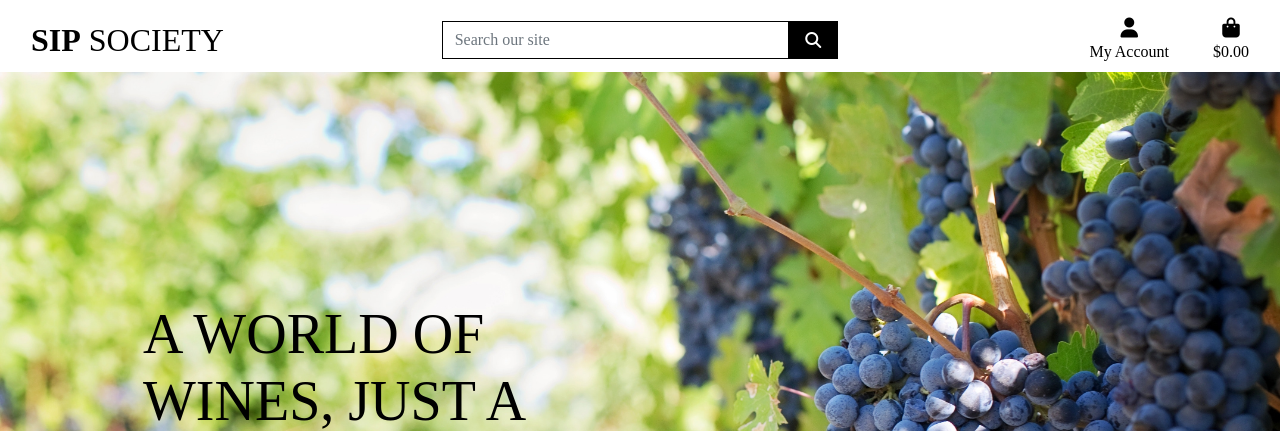
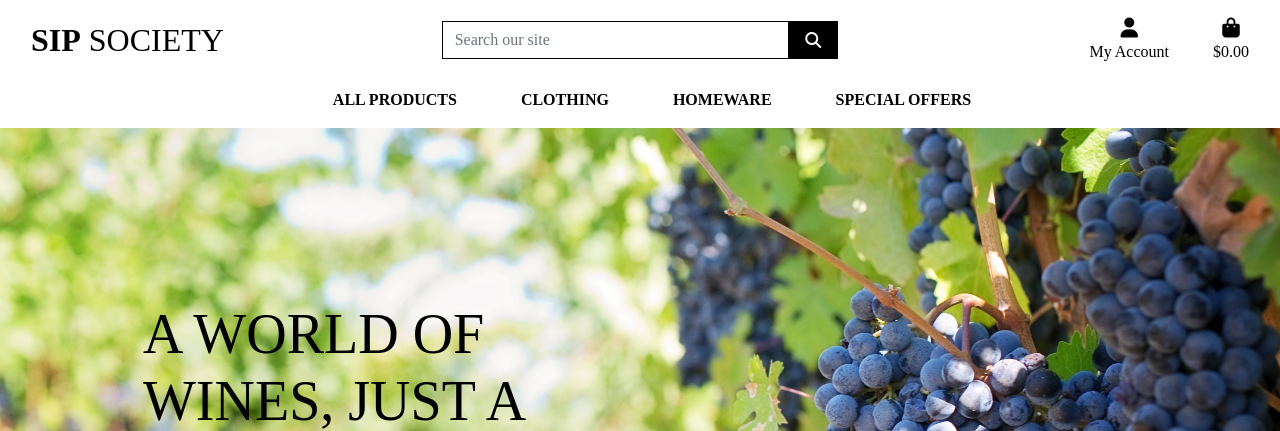
Before and after one commit to funkybeppe/sip-society, a Django app: page / in a window 1280 px wide. Shown: the top 431 px of the page. Run offline with Django 3.2, Linux system fonts and the light colour scheme; some libraries are stand-ins or nearby versions.

Commit message:
add includes to base template

```diff
--- a/templates/base.html
+++ b/templates/base.html
@@ -43,7 +43,6 @@
 
   <title>SipSociety {% block extra_title %}{% endblock %}</title>
 </head>
-
 <body>
   <header class="container-fluid fixed-top">
       <div id="topnav" class="row bg-white pt-lg-2 d-none d-lg-flex">
@@ -55,8 +54,7 @@
           <div class="col-12 col-lg-4 my-auto py-1 py-lg-0">
               <form method="GET" action="">
                   <div class="input-group w-100">
-            <input class="form-control border border-black rounded-0" type="text" name="q"
-              placeholder="Search our site">
+                      <input class="form-control border border-black rounded-0" type="text" name="q" placeholder="Search our site">
                       <div class="input-group-append">
                           <button class="form-control btn btn-black border border-black rounded-0" type="submit">
                               <span class="icon">
@@ -70,8 +68,7 @@
           <div class="col-12 col-lg-4 my-auto py-1 py-lg-0">
               <ul class="list-inline list-unstyled text-center text-lg-right my-0">
                   <li class="list-inline-item dropdown">
-            <a class="text-black nav-link" href="#" id="user-options" data-toggle="dropdown" aria-haspopup="true"
-              aria-expanded="false">
+                      <a class="text-black nav-link" href="#" id="user-options" data-toggle="dropdown" aria-haspopup="true" aria-expanded="false">
                           <div class="text-center">
                               <div><i class="fas fa-user fa-lg"></i></div>
                               <p class="my-0">My Account</p>
@@ -107,8 +104,22 @@
               </ul>
           </div>
       </div>
+      <div class="row bg-white">
+          <nav class="navbar navbar-expand-lg navbar-light w-100">
+              <button class="navbar-toggler" type="button" data-toggle="collapse" data-target="#main-nav" aria-controls="main-nav" aria-expanded="false" aria-label="Toggle navigation">
+                  <span class="navbar-toggler-icon"></span>
+              </button>
+              {% include 'includes/mobile-top-header.html' %}
+              {% include 'includes/main-nav.html' %}
+          </nav>
+      </div>
+      <!-- <div id="delivery-banner" class="row text-center">
+          <div class="col bg-black text-white">
+              <h4 class="logo-font my-1">Free delivery on orders over ${{ free_shipping_threshold }}!</h4>
+          </div>
+      </div> -->
+  </header>
 
-  </header>
 
   {% if messages %}
   <div class="message-container"></div>
--- a/templates/includes/main-nav.html
+++ b/templates/includes/main-nav.html
@@ -0,0 +1,50 @@
+<div class="collapse navbar-collapse" id="main-nav">
+    <ul class="navbar-nav w-auto mx-auto">
+        <li class="nav-item dropdown">
+            <a class="logo-font font-weight-bold nav-link text-black mr-5" href="#" id="all-products-link" data-toggle="dropdown" aria-haspopup="true" aria-expanded="false">
+                All Products
+            </a>
+            <div class="dropdown-menu border-0" aria-labelledby="all-products-link">
+                <a href="" class="dropdown-item">By Price</a>
+                <a href="" class="dropdown-item ">By Rating</a>
+                <a href="" class="dropdown-item ">By Category</a>
+                <a href="" class="dropdown-item">All Products</a>
+            </div>
+        </li>
+
+        <li class="nav-item dropdown">
+            <a class="logo-font font-weight-bold nav-link text-black mr-5" href="#" id="clothing-link" data-toggle="dropdown" aria-haspopup="true" aria-expanded="false">
+                Clothing
+            </a>
+            <div class="dropdown-menu border-0" aria-labelledby="clothing-link">
+                <a href="" class="dropdown-item">Activewear &amp; Essentials</a>
+                <a href="" class="dropdown-item">Jeans</a>
+                <a href="" class="dropdown-item">Shirts</a>
+                <a href="" class="dropdown-item">All Clothing</a>
+            </div>
+        </li>
+
+        <li class="nav-item dropdown">
+            <a class="logo-font font-weight-bold nav-link text-black mr-5" href="#" id="homeware-link" data-toggle="dropdown" aria-haspopup="true" aria-expanded="false">
+                Homeware
+            </a>
+            <div class="dropdown-menu border-0" aria-labelledby="homeware-link">
+                <a href="" class="dropdown-item">Bed &amp; Bath</a>
+                <a href="" class="dropdown-item">Kitchen &amp; Dining</a>
+                <a href="" class="dropdown-item">All Homeware</a>
+            </div>
+        </li>
+
+        <li class="nav-item dropdown">
+            <a class="logo-font font-weight-bold nav-link text-black" href="#" id="specials-link" data-toggle="dropdown" aria-haspopup="true" aria-expanded="false">
+                Special Offers
+            </a>
+            <div class="dropdown-menu border-0" aria-labelledby="specials-link">
+                <a href="" class="dropdown-item">New Arrivals</a>
+                <a href="" class="dropdown-item">Deals</a>
+                <a href="" class="dropdown-item">Clearance</a>
+                <a href="" class="dropdown-item">All Specials</a>
+            </div>
+        </li>
+    </ul>
+</div>
--- a/templates/includes/mobile-top-header.html
+++ b/templates/includes/mobile-top-header.html
@@ -32,7 +32,7 @@
             {% if request.user.is_superuser %}
                 <a href="{% url 'account_logout' %}" class="dropdown-item">Product Management</a>
             {% endif %}
-            <a href="{% url 'profile' %}" class="dropdown-item">My Profile</a>
+            <a href="" class="dropdown-item">My Profile</a>
             <a href="{% url 'account_logout' %}" class="dropdown-item">Logout</a>
         {% else %}
             <a href="{% url 'account_signup' %}" class="dropdown-item">Register</a>
```
Lines whose indentation alone changed are shown as unchanged.
